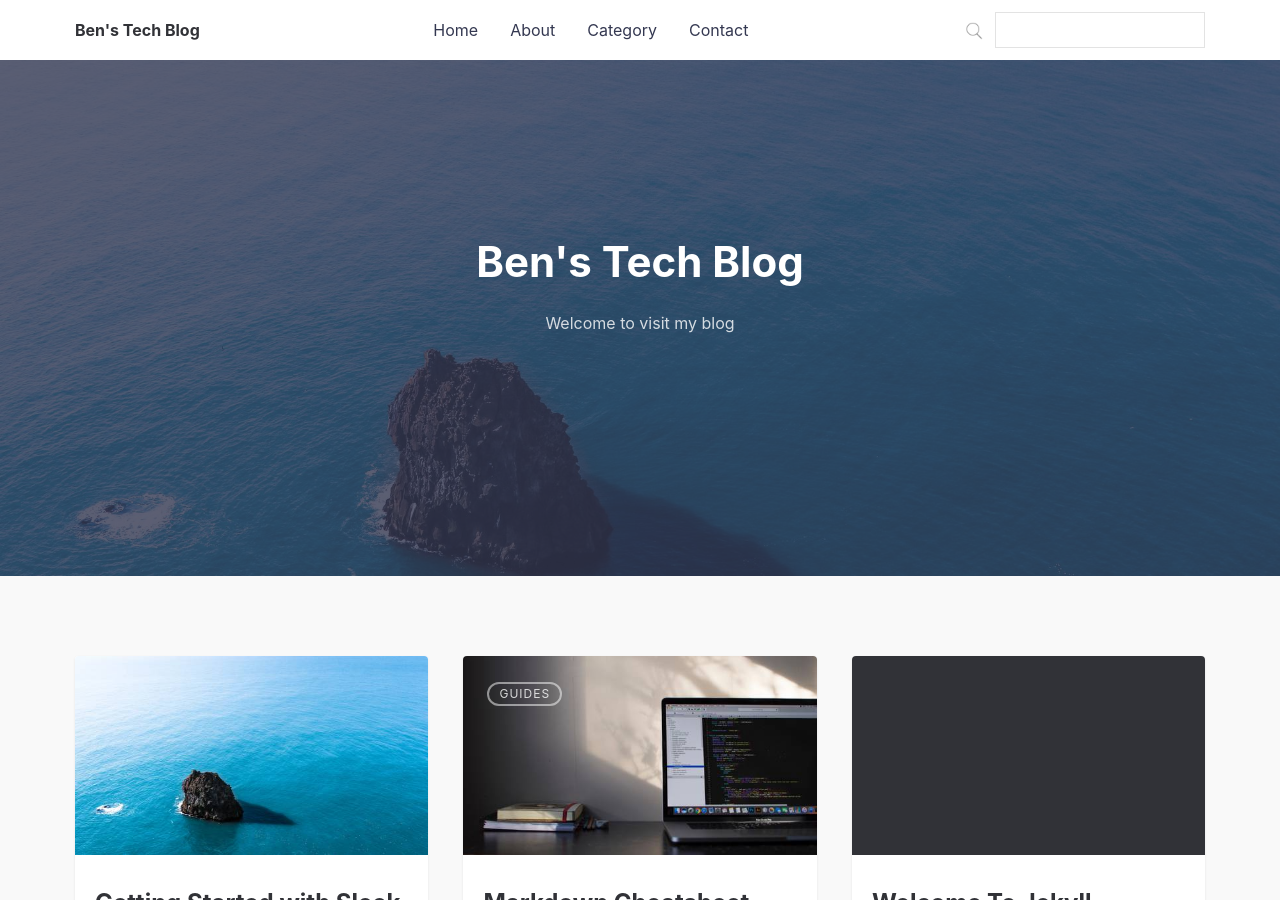
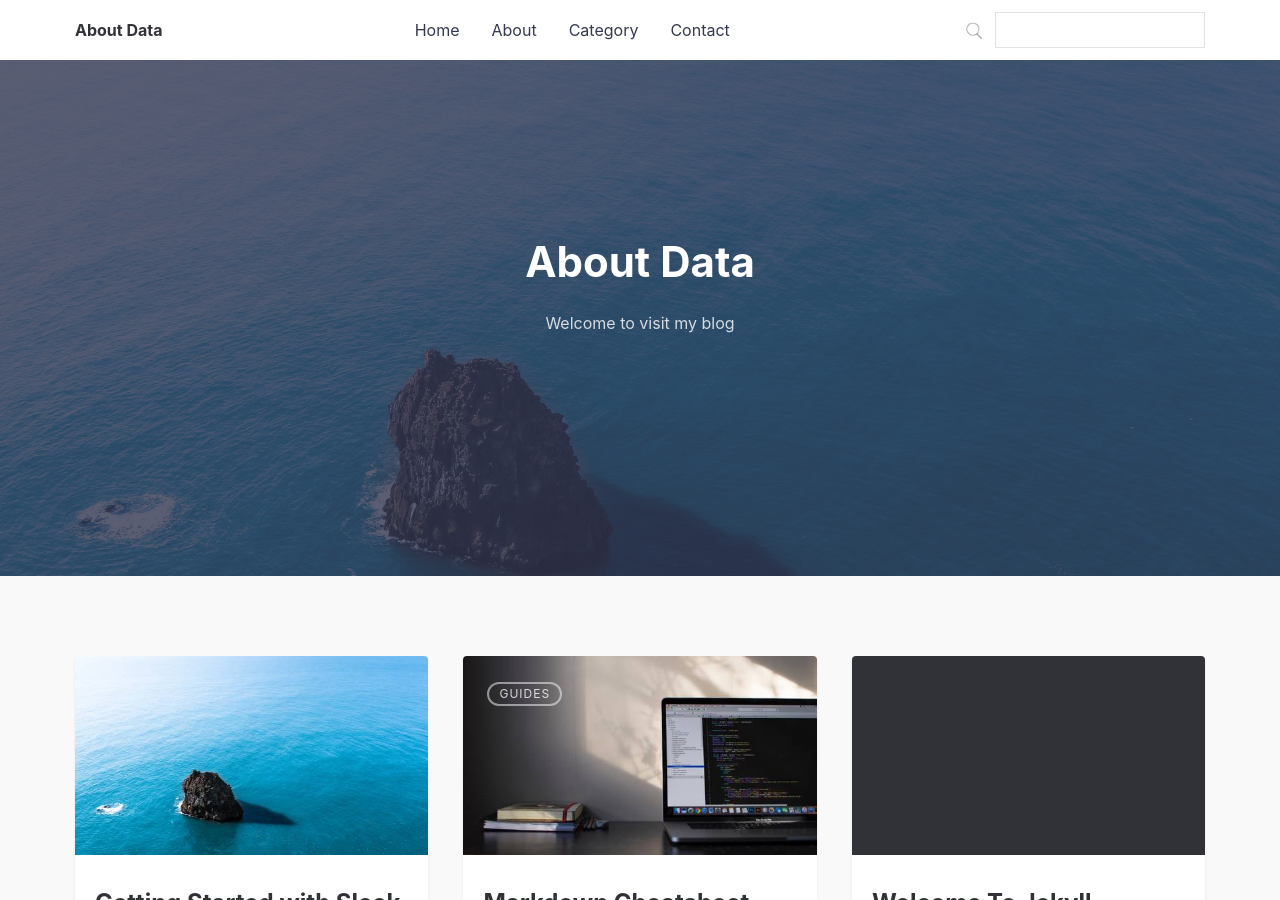
Before and after one commit to hjben/hjben.github.io, a Jekyll site: the page built from index.md, in a window 1280 px wide and 900 px high. Built offline with Jekyll 4.4.1, drawn with Linux system fonts in a browser that asks for light colours; nearby versions of some CDN libraries; part of the change alters nothing that is shown.

Commit message:
Page name changed

```diff
--- a/_config.yml
+++ b/_config.yml
@@ -1,8 +1,8 @@
 # SITE CONFIGURATION
-title: Ben's Tech Blog # your site title
+title: About Data # your site title
 author: GitHub User # You :P
 description: > # Meta description of Homepage
-  About Data Science
+  Ben's Tech Blog
 baseurl: "" # the subpath of your site, e.g. /blog
 url: "https://hjben.github.io" # the base hostname & protocol for your site, e.g. http://example.com
 
--- a/_includes/head.html
+++ b/_includes/head.html
@@ -29,8 +29,8 @@
   <link rel="mask-icon" href="{{ '/assets/img/icons/safari-pinned-tab.svg?v=qA3OXqyw77' | relative_url }}" color="#5bbad5">
   <!--[if IE]><link rel="shortcut icon" href="/assets/img/icons/favicon.ico?v=qA3OXqyw77"><![endif]-->
   <link rel="shortcut icon" href="{{ '/assets/img/icons/favicon.ico?v=qA3OXqyw77' | relative_url }}">
-  <meta name="apple-mobile-web-app-title" content="Ben's Tech Blog">
-  <meta name="application-name" content="Ben's Tech Blog">
+  <meta name="apple-mobile-web-app-title" content="About Data">
+  <meta name="application-name" content="About Data">
   <meta name="msapplication-config" content="{{ '/assets/img/icons/browserconfig.xml?v=qA3OXqyw77' | relative_url }}">
   <meta name="theme-color" content="#ffffff">
   <meta name="naver-site-verification" content="845475ec3b8affd9284c5780ca57ef8ee31f4bf2" />
--- a/_includes/header.html
+++ b/_includes/header.html
@@ -3,7 +3,7 @@
     <div class="header__inner">
       <a class="header__logo" href="{{ '/' | relative_url }}">
         <div>
-          <b>Ben's Tech Blog</b>
+          <b>About Data</b>
         </div>
       </a>
       <nav class="header__links">
--- a/index.md
+++ b/index.md
@@ -5,5 +5,5 @@
 # See: https://jekyllrb.com/docs/themes/#overriding-theme-defaults
 #
 layout: default
-title: Ben's Tech Blog
+title: About Data
 ---
```
